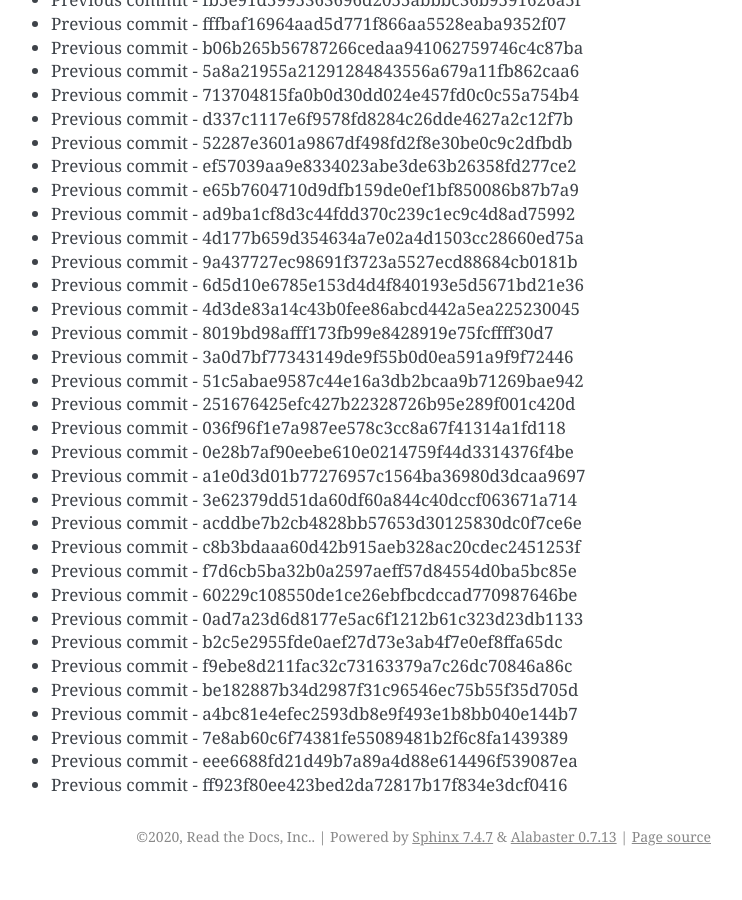
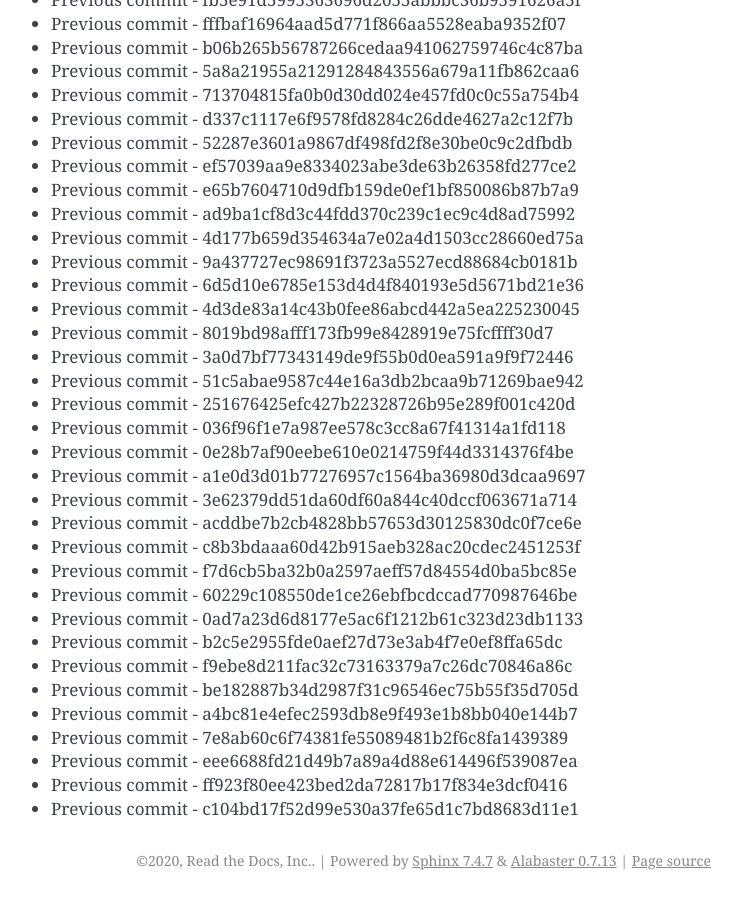
Before and after one commit to readthedocs/rtd-git-stresstest, a Sphinx documentation site: the page built from docs/updates.rst, in a window 1280 px wide and 900 px high, scrolled down 46536 px. Shown: the whole window, without its empty margins (399-1141 px from the left). Built offline with Sphinx 7.4.7, drawn with Linux system fonts in a browser that asks for light colours; before the commit the page ends 47412 px from its top, so only the background shows below that.

Commit message:
Generating commit from previous: c104bd17f52d99e530a37fe65d1c7bd8683d11e1

```diff
--- a/docs/updates.rst
+++ b/docs/updates.rst
@@ -1987,3 +1987,4 @@ It can be tested for any performance characteristics.
 * Previous commit - 7e8ab60c6f74381fe55089481b2f6c8fa1439389
 * Previous commit - eee6688fd21d49b7a89a4d88e614496f539087ea
 * Previous commit - ff923f80ee423bed2da72817b17f834e3dcf0416
+* Previous commit - c104bd17f52d99e530a37fe65d1c7bd8683d11e1
```
